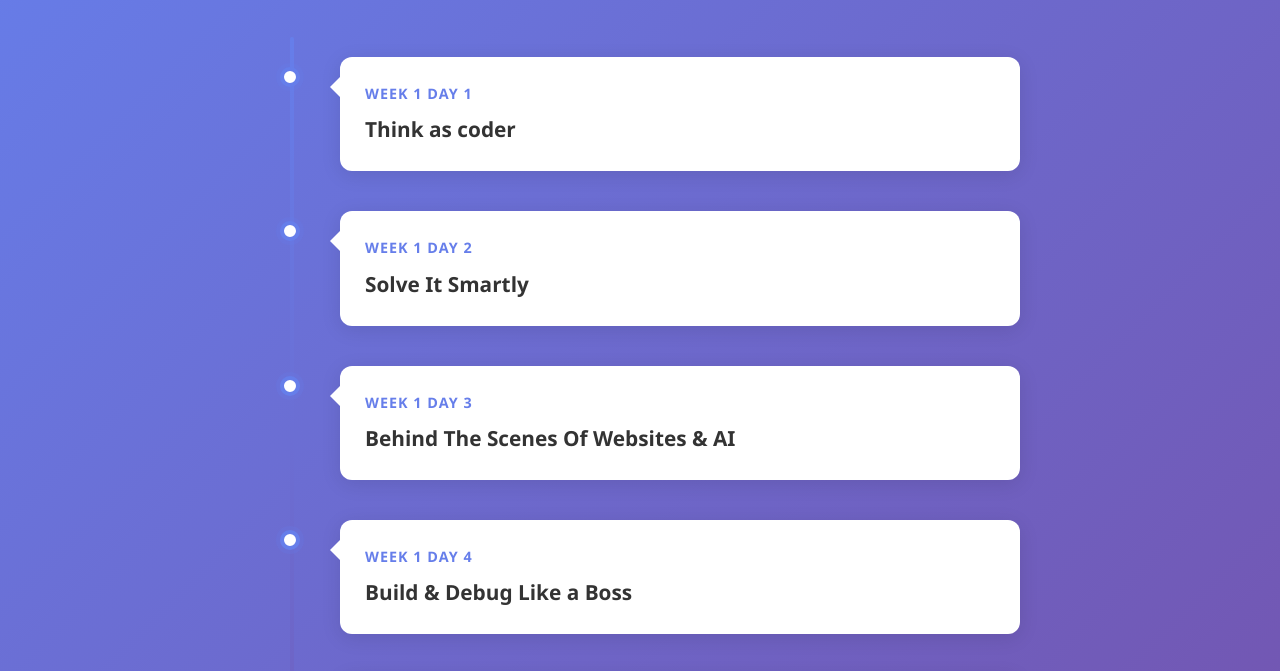
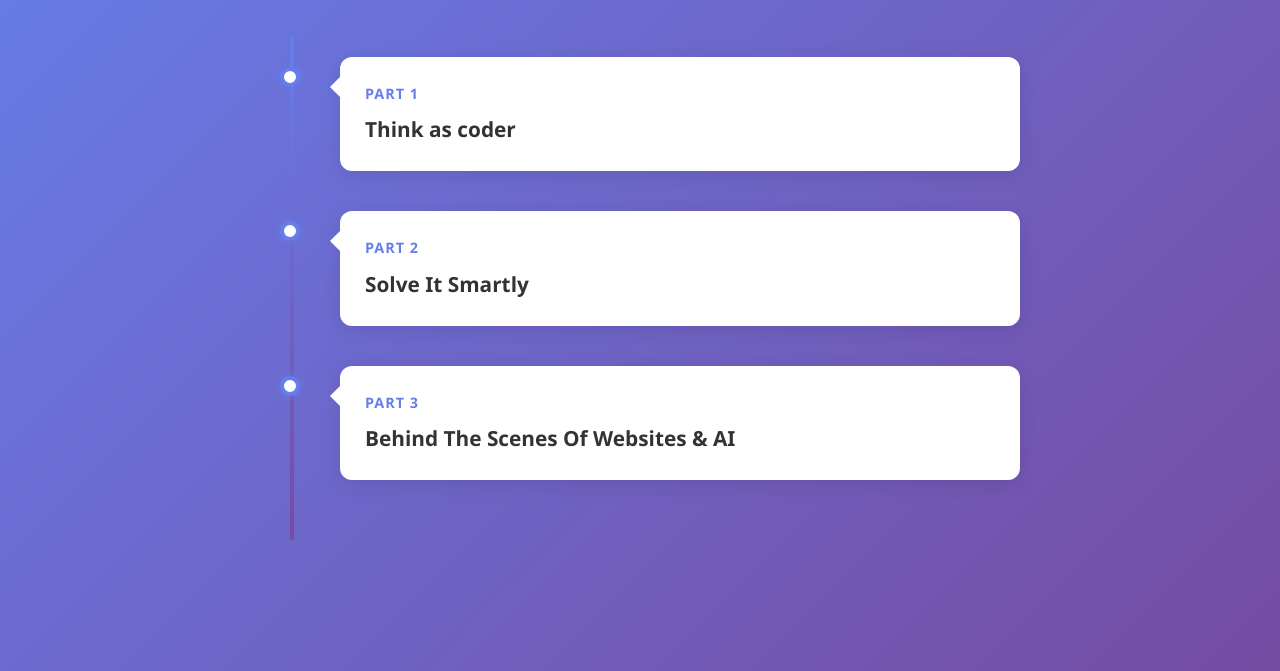
Before and after one commit to HalaAbuShalbak/VCLR, a plain HTML site: page index.html in a window 1280 px wide. Shown: the part 125-796 px from the top of the page. Drawn offline with Linux system fonts and the light colour scheme.

Commit message:
prep CPLR

```diff
--- a/index.html
+++ b/index.html
@@ -18,7 +18,7 @@
         <div class="timeline-item">
           <div class="timeline-marker"></div>
           <div class="timeline-content">
-            <div class="date">Week 1 Day 1</div>
+            <div class="date">Part 1</div>
             <h3 class="session-title" data-session="week1-day1-1">
               Think as coder
             </h3>
@@ -29,7 +29,7 @@
         <div class="timeline-item">
           <div class="timeline-marker"></div>
           <div class="timeline-content">
-            <div class="date">Week 1 Day 2</div>
+            <div class="date">Part 2</div>
             <h3 class="session-title" data-session="week1-day2-1">
               Solve It Smartly
             </h3>
@@ -40,14 +40,14 @@
         <div class="timeline-item">
           <div class="timeline-marker"></div>
           <div class="timeline-content">
-            <div class="date">Week 1 Day 3</div>
+            <div class="date">Part 3</div>
             <h3 class="session-title" data-session="week1-day3-1">
               Behind The Scenes Of Websites & AI
             </h3>
           </div>
         </div>
-
-        <!-- Week 1 Day 4 -->
+<!--
+        Week 1 Day 4
         <div class="timeline-item">
           <div class="timeline-marker"></div>
           <div class="timeline-content">
@@ -58,7 +58,7 @@
           </div>
         </div>
 
-        <!-- Week 1 Day 5 -->
+        Week 1 Day 5
         <div class="timeline-item">
           <div class="timeline-marker"></div>
           <div class="timeline-content">
@@ -67,7 +67,7 @@
           </div>
         </div>
 
-        <!-- Week 2 Day 3 -->
+        Week 2 Day 3
         <div class="timeline-item">
           <div class="timeline-marker"></div>
           <div class="timeline-content">
@@ -78,7 +78,7 @@
           </div>
         </div>
 
-        <!-- Week 2 Day 4 -->
+        Week 2 Day 4
         <div class="timeline-item">
           <div class="timeline-marker"></div>
           <div class="timeline-content">
@@ -89,7 +89,7 @@
           </div>
         </div>
 
-        <!-- Week 2 Day 5 -->
+        Week 2 Day 5
         <div class="timeline-item">
           <div class="timeline-marker"></div>
           <div class="timeline-content">
@@ -100,7 +100,7 @@
           </div>
         </div>
       </div>
-    </div>
+    </div> -->
 
     <!-- Popup Modal -->
     <div class="modal" id="resourceModal">
--- a/script.js
+++ b/script.js
@@ -21,12 +21,12 @@ const sessionResources = {
         url: "https://canva.com",
         icon: "🎨",
       },
-      {
-        type: "link",
-        name: "Installation Guide",
-        url: "https://jeelcode.com/vibe/Installaion/",
-        icon: "⚙️",
-      },
+      // {
+      //   type: "link",
+      //   name: "Installation Guide",
+      //   url: "https://jeelcode.com/vibe/Installaion/",
+      //   icon: "⚙️",
+      // },
     ],
   },
 
@@ -39,18 +39,18 @@ const sessionResources = {
         url: "assets/Problem Solving.pdf",
         icon: "🧩",
       },
-      {
-        type: "link",
-        name: "Problem Solving Game - Maze ",
-        url: "https://blockly.games/maze?lang=en",
-        icon: "🧩",
-      },
-      {
-        type: "link",
-        name: "Problem Solving Game - Turtle ",
-        url: "https://blockly.games/turtle?lang=en",
-        icon: "🧩",
-      },
+      // {
+      //   type: "link",
+      //   name: "Problem Solving Game - Maze ",
+      //   url: "https://blockly.games/maze?lang=en",
+      //   icon: "🧩",
+      // },
+      // {
+      //   type: "link",
+      //   name: "Problem Solving Game - Turtle ",
+      //   url: "https://blockly.games/turtle?lang=en",
+      //   icon: "🧩",
+      // },
       {
         type: "pdf",
         name: "Intro To AI.pdf",
@@ -92,11 +92,11 @@ const sessionResources = {
         url: "https://jeelcode.com/vibe/HTML/",
         icon: "🌐",
       },
-      {
+         {
         type: "link",
-        name: "Dressing Your Webpage: Styling Essentials with CSS",
-        url: "https://jeelcode.com/vibe/CSS/",
-        icon: "🎨",
+        name: "Adding lgoc and fucntionality to your dynamic web page",
+        url: "assets/JavaScript_Material",
+        icon: "🧠",
       },
       {
         type: "pdf",
@@ -104,6 +104,7 @@ const sessionResources = {
         url: "assets/Memory Card Game Guide.pdf",
         icon: "🎮",
       },
+
       {
         type: "link",
         name: " Launching Your Webpage to the World: Netlify ",
```
Also changed, not shown: 1 other file.
